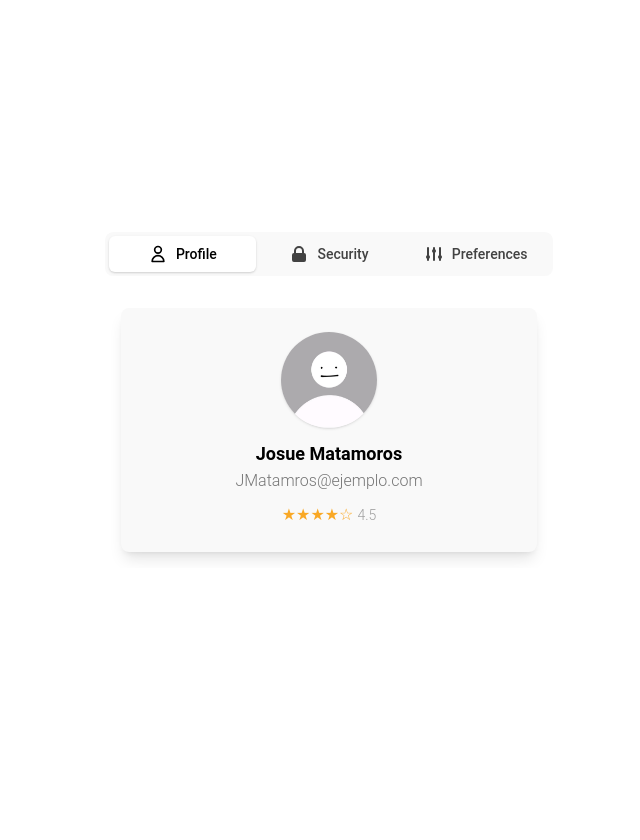
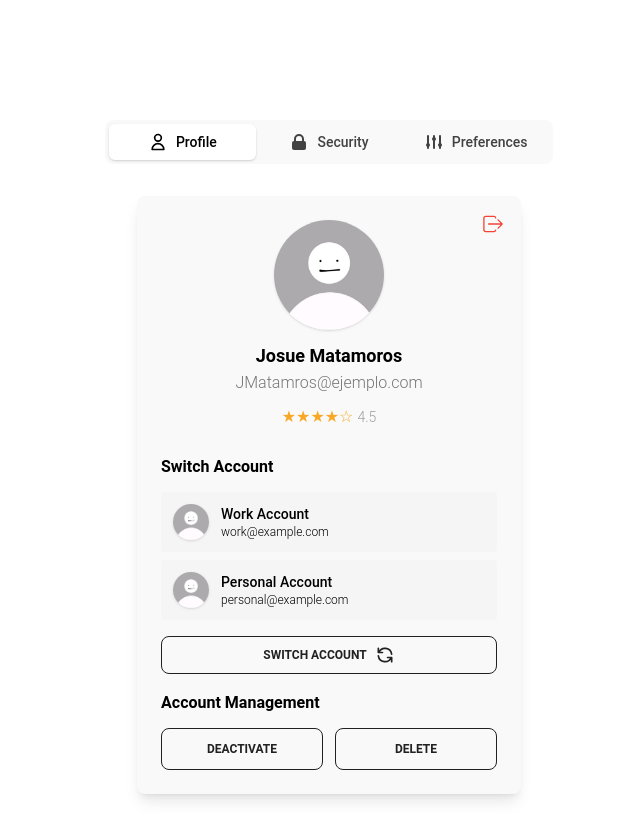
Before and after one commit to ApointmentProject/Bookzy, a React (Vite) app in the folder appointment-project/: page /profile in a window 1280 px wide. Shown: the top 840 px of the page, without its empty margins (311-951 px from the left). Before the commit the page ends 800 px from the top, so only its background shows below. Built offline with nearby package versions, Linux system fonts and the light colour scheme.

Commit message:
feat: Profile tabs implementation

```diff
--- a/appointment-project/src/components/userProfile/ProfileComponent.tsx
+++ b/appointment-project/src/components/userProfile/ProfileComponent.tsx
@@ -1,29 +1,152 @@
+import React, { useState } from "react";
 import { useTheme } from "../../context/ThemeContext";
+import { Button, Avatar } from "@material-tailwind/react";
+import { HiOutlineRefresh } from "react-icons/hi";
+import { IoIosLogOut } from "react-icons/io";
 
 export default function ProfileComponent() {
   const { isDarkMode } = useTheme();
+
+  // Example accounts
+  const [accounts] = useState([
+    { id: 1, name: "Work Account", email: "work@example.com" },
+    { id: 2, name: "Personal Account", email: "personal@example.com" },
+  ]);
+
+  // Handler to switch to a different account
+  const handleSwitchAccount = () => {
+    // No logic for now
+  };
+
+  // Handler to refresh account data
+  const handleRefreshAccounts = () => {
+    // No logic for now
+  };
+
+  // Handlers for deactivate/delete actions
+  const handleDeactivateAccount = () => {
+    // No logic for now
+  };
+
+  const handleDeleteAccount = () => {
+    // No logic for now
+  };
+
   return (
-    <div  className={` shadow-lg rounded-lg p-6 transition-all duration-500 ease-out ${
-      isDarkMode ? "bg-secundary-dark-bg text-white" : "bg-secundary-light-bg text-black"
-    }`}>
-      {/* Sección de avatar e información principal */}
-      <div className="flex flex-col items-center ">
-        {/* Avatar */}
-        <img
+    <div
+      className={`relative shadow-lg rounded-lg p-6 transition-all duration-500 ease-out ${
+        isDarkMode
+          ? "bg-secundary-dark-bg text-white"
+          : "bg-secundary-light-bg text-black"
+      }`}
+    >
+      {/* Logout icon in top-right corner */}
+      <IoIosLogOut
+        className="absolute top-4 right-4 h-6 w-6 text-red-500 cursor-pointer"
+      />
+
+      {/* Main profile info section */}
+      <div className="flex flex-col items-center">
+        {/* Main Avatar using Material Tailwind */}
+        <Avatar
           src="/noProfileImage.jpeg"
           alt="Profile Avatar"
-          className="w-24 h-24 rounded-full shadow"
+          size="xxl"
+          className="shadow"
         />
-        {/* Nombre y correo */}
+        {/* Name and email */}
         <h2 className="mt-3 text-lg font-bold">Josue Matamoros</h2>
         <p className="text-gray-600">JMatamros@ejemplo.com</p>
 
+        {/* Example rating */}
         <div className="mt-2 flex items-center space-x-1">
           <span className="text-yellow-800">★★★★☆</span>
           <span className="text-gray-500 text-sm">4.5</span>
         </div>
       </div>
 
+      {/* Switch account section */}
+      <div className="mt-6">
+        <h3 className="text-md font-semibold mb-3">Switch Account</h3>
+
+        {/* Account list with smaller Avatars */}
+        <ul className="space-y-2">
+          {accounts.map((account) => (
+            <li
+              key={account.id}
+              onClick={() => handleSwitchAccount()}
+              className={`
+                flex items-center gap-3 p-3 rounded cursor-pointer
+                ${
+                  isDarkMode
+                    ? "bg-gray-700 text-white hover:bg-gray-600"
+                    : "bg-gray-100 text-black hover:bg-gray-200"
+                }
+              `}
+            >
+              {/* Small Avatar for each account */}
+              <Avatar
+                src="/noProfileImage.jpeg"
+                alt="Account Avatar"
+                size="sm"
+                className="shadow"
+              />
+              <div>
+                <p className="text-sm font-medium">{account.name}</p>
+                <p className="text-xs">{account.email}</p>
+              </div>
+            </li>
+          ))}
+        </ul>
+
+        {/* Switch Account button (outlined, full width) */}
+        <Button
+          variant="outlined"
+          fullWidth
+          onClick={handleRefreshAccounts}
+          className="flex items-center justify-center gap-2 py-2 px-4 mt-4"
+        >
+          Switch Account
+          <HiOutlineRefresh className="h-5 w-5" />
+        </Button>
+      </div>
+
+      {/* Account management (deactivate/delete) */}
+      <div className="mt-4">
+        <h3 className="text-md font-semibold mb-3">Account Management</h3>
+        <div className="flex gap-3">
+          {/* Deactivate (outlined, yellow hover) */}
+          <Button
+            variant="outlined"
+            fullWidth
+            onClick={handleDeactivateAccount}
+            className="
+              flex-1
+              hover:border-yellow-500
+              hover:bg-yellow-500
+              hover:text-white
+              transition-colors
+            "
+          >
+            Deactivate
+          </Button>
+          {/* Delete (outlined, red hover) */}
+          <Button
+            variant="outlined"
+            fullWidth
+            onClick={handleDeleteAccount}
+            className="
+              flex-1
+              hover:border-red-500
+              hover:bg-red-500
+              hover:text-white
+              transition-colors
+            "
+          >
+            Delete
+          </Button>
+        </div>
+      </div>
     </div>
   );
 }
--- a/appointment-project/src/components/userProfile/SecurityComponent.tsx
+++ b/appointment-project/src/components/userProfile/SecurityComponent.tsx
@@ -1,6 +1,108 @@
+import { useState } from "react";
+import { useTheme } from "../../context/ThemeContext";
 
 export default function SecurityComponent() {
+  const { isDarkMode } = useTheme();
+
+  const [currentPassword, setCurrentPassword] = useState("");
+  const [newPassword, setNewPassword] = useState("");
+  const [confirmPassword, setConfirmPassword] = useState("");
+
+  const handleChangePassword = () => {
+    // Basic validation: check if all fields are filled
+    if (!currentPassword || !newPassword || !confirmPassword) {
+      alert("Please fill in all fields.");
+      return;
+    }
+    // Check if the new passwords match
+    if (newPassword !== confirmPassword) {
+      alert("New passwords do not match.");
+      return;
+    }
+    // Here you could add logic to actually update the password (API call, etc.)
+    console.log({
+      currentPassword,
+      newPassword,
+      confirmPassword
+    });
+    alert("Password updated successfully!");
+  };
+
   return (
-    <div>SecurityComponent</div>
-  )
+    <div
+      className={`shadow-lg rounded-lg p-6 transition-all duration-500 ease-out ${
+        isDarkMode
+          ? "bg-secundary-dark-bg text-white"
+          : "bg-secundary-light-bg text-black"
+      }`}
+    >
+      <h2 className="text-xl font-bold mb-4">Change Password</h2>
+
+      {/* Current password */}
+      <div className="mb-4">
+        <label className="block mb-1 text-sm font-medium">
+          Current Password
+        </label>
+        <input
+          type="password"
+          value={currentPassword}
+          onChange={(e) => setCurrentPassword(e.target.value)}
+          className={`w-full border rounded px-3 py-2 focus:outline-none focus:ring-2 focus:ring-indigo-500 transition-colors duration-300
+            ${
+              isDarkMode
+                ? "bg-main-dark-bg text-white border-gray-600"
+                : "bg-gray-100 text-black border-gray-300"
+            }
+          `}
+        />
+      </div>
+
+      {/* New password */}
+      <div className="mb-4">
+        <label className="block mb-1 text-sm font-medium">
+          New Password
+        </label>
+        <input
+          type="password"
+          value={newPassword}
+          onChange={(e) => setNewPassword(e.target.value)}
+          className={`w-full border rounded px-3 py-2 focus:outline-none focus:ring-2 focus:ring-indigo-500 transition-colors duration-300
+            ${
+              isDarkMode
+                ? "bg-main-dark-bg text-white border-gray-600"
+                : "bg-gray-100 text-black border-gray-300"
+            }
+          `}
+        />
+      </div>
+
+      {/* Confirm new password */}
+      <div className="mb-4">
+        <label className="block mb-1 text-sm font-medium">
+          Confirm New Password
+        </label>
+        <input
+          type="password"
+          value={confirmPassword}
+          onChange={(e) => setConfirmPassword(e.target.value)}
+          className={`w-full border rounded px-3 py-2 focus:outline-none focus:ring-2 focus:ring-indigo-500 transition-colors duration-300
+            ${
+              isDarkMode
+                ? "bg-main-dark-bg text-white border-gray-600"
+                : "bg-gray-100 text-black border-gray-300"
+            }
+          `}
+        />
+      </div>
+
+      {/* Update password button */}
+      <button
+        type="button"
+        onClick={handleChangePassword}
+        className="bg-indigo-600 text-white py-2 px-4 rounded w-full hover:bg-indigo-700 transition-colors"
+      >
+        Update Password
+      </button>
+    </div>
+  );
 }
--- a/appointment-project/src/pages/UserProfile.tsx
+++ b/appointment-project/src/pages/UserProfile.tsx
@@ -9,7 +9,7 @@ import {
 } from "@material-tailwind/react";
 import { HiAdjustments, HiLockClosed, HiOutlineUser } from "react-icons/hi";
 
-// Importa tus componentes reales
+// Import your actual components
 import ProfileComponent from "../components/userProfile/ProfileComponent";
 import SecurityComponent from "../components/userProfile/SecurityComponent";
 import PreferencesComponent from "../components/userProfile/PreferencesComponent";
@@ -40,20 +40,21 @@ export default function UserProfile() {
 
   return (
     <div
-      className={`flex justify-center items-center min-h-screen transition-all duration-500 ease-out ${
+      className={`min-h-screen transition-all duration-500 ease-out ${
         isDarkMode ? "bg-main-dark-bg text-white" : "bg-white text-black"
       }`}
     >
+      <div className="w-full max-w-md mx-auto md:mt-[15vh] mt-[10vh]">
         <Tabs
           value="profile"
-        className={`w-full max-w-md rounded-lg transition-all duration-500 ease-out ${
+          className={`rounded-lg transition-all duration-500 ease-out ${
             isDarkMode ? "bg-main-dark-bg text-white" : ""
           }`}
         >
           <TabsHeader
             className={`transition-all duration-500 ${
               isDarkMode ? "bg-secundary-dark-bg" : "bg-gray-100"
-          } rounded-lg p-1`}
+            } rounded-t-lg p-1`}
             indicatorProps={{
               className: `rounded-md transition-transform duration-500 ease-in-out ${
                 isDarkMode ? "bg-gray-800" : "bg-white"
@@ -80,7 +81,8 @@ export default function UserProfile() {
             ))}
           </TabsHeader>
 
-        <TabsBody className="mt-4">
+          {/* Tabs body shows the full content without internal scrolling */}
+          <TabsBody className="p-4">
             {data.map(({ value, component }) => (
               <TabPanel key={value} value={value}>
                 {component}
@@ -89,5 +91,6 @@ export default function UserProfile() {
           </TabsBody>
         </Tabs>
       </div>
+    </div>
   );
 }
```
Also changed, not shown: appointment-project/src/components/userProfile/PreferencesComponent.tsx (+12 -12 lines), 1 other file (tests, documents, lock files or other folders). Lines whose indentation alone changed are shown as unchanged.
